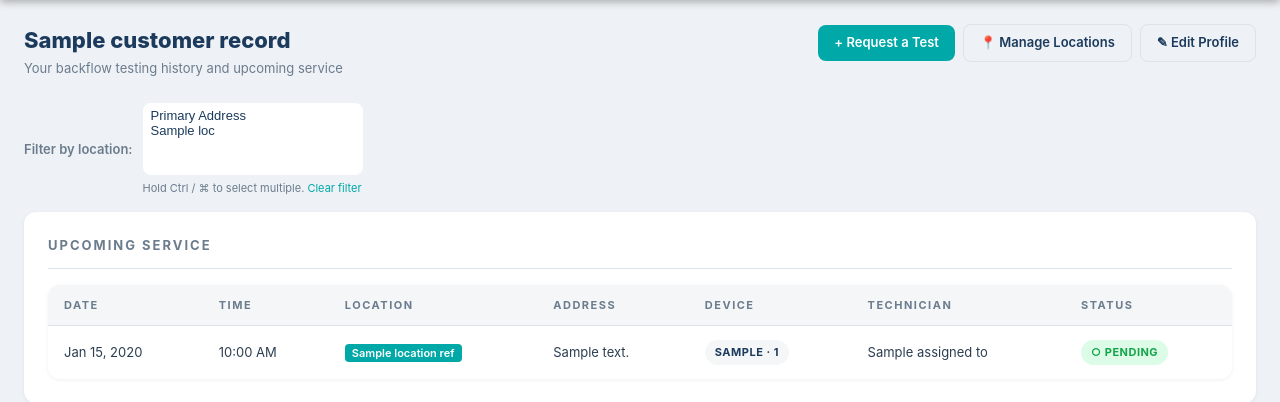
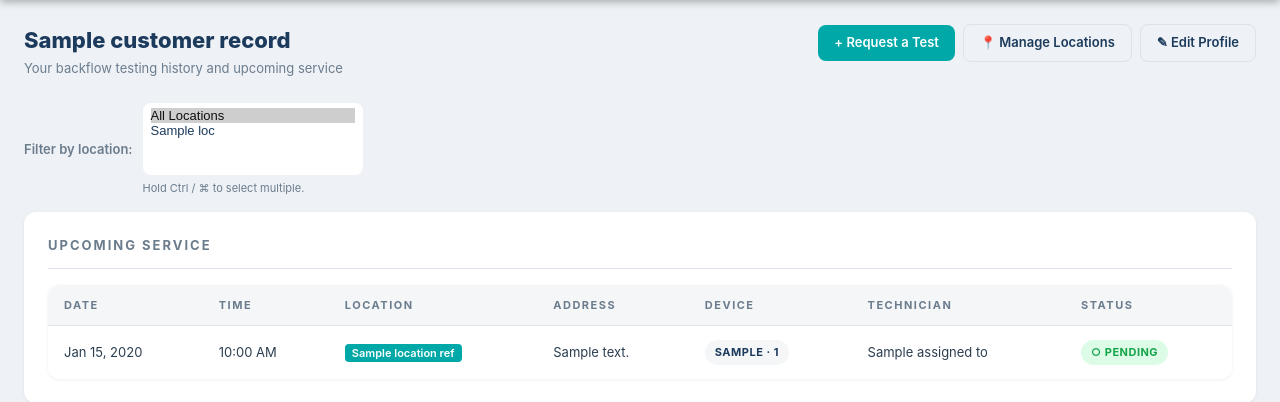
Before and after one commit to ronmcnatt/Wolf, a Django app: template technician/templates/technician/customer_dashboard.html in a window 1280 px wide. Shown: the part 60-462 px from the top of the page. Run offline with Django 5.2, Linux system fonts and the light colour scheme; the template is opened without the code that fills it: most values are stand-ins (such as "Sample title", 1, 10 or a date in 2020); data that the repository does not hold is empty.

Commit message:
Customer portal: location filter — All Locations first, named-location-only filtering
- First option is now 'All Locations' (shows every job, no filter applied)
- Named location options filter to only jobs at that location
- Removed 'Primary Address' pseudo-option; null location_ref jobs show under All Locations
- JS: selecting All Locations deselects named options and vice versa

Co-Authored-By: Claude Sonnet 4.6 <noreply@anthropic.com>

```diff
--- a/technician/templates/technician/customer_dashboard.html
+++ b/technician/templates/technician/customer_dashboard.html
@@ -21,14 +21,13 @@
     <label for="loc-filter-sel" style="font-size:13px; color:var(--muted); font-weight:600; white-space:nowrap;">Filter by location:</label>
     <div style="position:relative;">
       <select id="loc-filter-sel" name="location" multiple
-        onchange="document.getElementById('loc-filter-form').submit()"
         style="min-width:220px; max-width:340px; border:1px solid var(--border); border-radius:8px; padding:5px 8px; font-size:13px; color:var(--navy); background:white; cursor:pointer;">
-        <option value="primary" {% if 'primary' in selected_loc_ids %}selected{% endif %}>Primary Address</option>
+        <option value="all" {% if not selected_loc_ids or 'all' in selected_loc_ids %}selected{% endif %}>All Locations</option>
         {% for loc in locations %}
         <option value="{{ loc.id }}" {% if loc.id|stringformat:"s" in selected_loc_ids %}selected{% endif %}>{{ loc.label }}</option>
         {% endfor %}
       </select>
-      <p style="font-size:11px; color:var(--muted); margin-top:3px;">Hold Ctrl / ⌘ to select multiple. <a href="{% url 'customer_dashboard' %}" style="color:var(--teal);">Clear filter</a></p>
+      <p style="font-size:11px; color:var(--muted); margin-top:3px;">Hold Ctrl / ⌘ to select multiple.</p>
     </div>
   </form>
   {% endif %}
@@ -151,4 +150,21 @@
   </div>
 
 </div>
+
+<script>
+(function () {
+  const sel = document.getElementById('loc-filter-sel');
+  if (!sel) return;
+  sel.addEventListener('change', function () {
+    const opts = Array.from(this.options);
+    const allOpt = opts.find(o => o.value === 'all');
+    if (allOpt && allOpt.selected) {
+      opts.forEach(o => { if (o.value !== 'all') o.selected = false; });
+    } else if (allOpt) {
+      allOpt.selected = false;
+    }
+    document.getElementById('loc-filter-form').submit();
+  });
+})();
+</script>
 {% endblock %}
```
Also changed, not shown: technician/views.py (+4 -12 lines).
